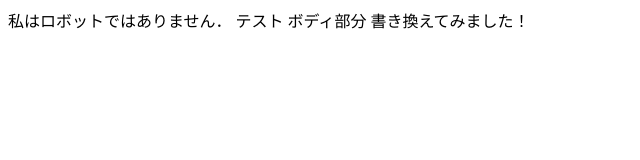
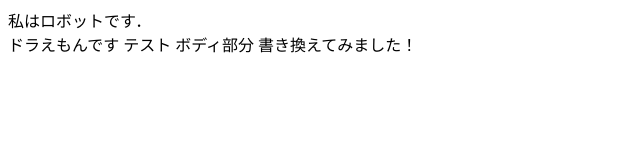
Before and after one commit to kosuke-ttm/20230421, a plain HTML site: page index.html in a window 1280 px wide. Shown: the whole page, without its empty margins (0-640 px from the left). Drawn offline with Linux system fonts and the light colour scheme.

Commit message:
Update index.html

```diff
--- a/index.html
+++ b/index.html
@@ -5,7 +5,8 @@
         <title>タイトル</title>
     </head>
     <body>
-        私はロボットではありません．
+        私はロボットです．<br>
+        ドラえもんです
         テスト
         ボディ部分
         書き換えてみました！
```
